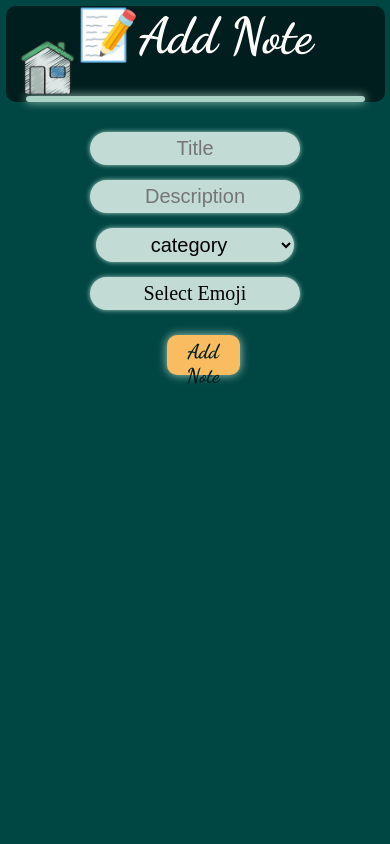
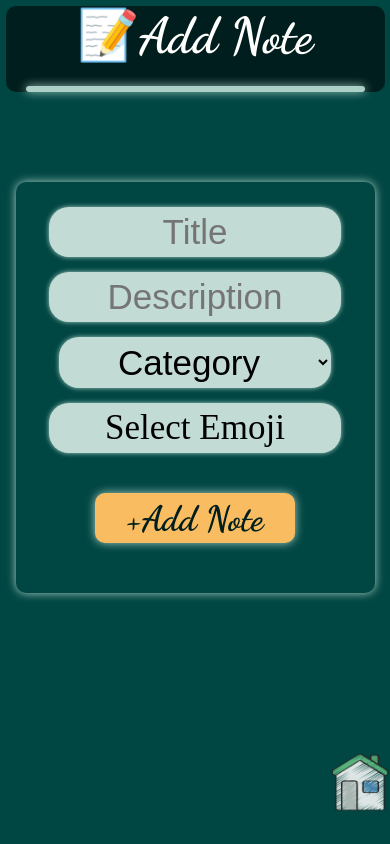
Before and after one commit to prathamagre/NoteBox, a React app: page /add in a window 390 px wide. Built offline with nearby package versions, Linux system fonts and the light colour scheme; a web font is replaced by a local one.

Commit message:
Add note page added

```diff
--- a/src/components/HomeButton/HomeButton.css
+++ b/src/components/HomeButton/HomeButton.css
@@ -1,9 +1,8 @@
 .homebtn-img{
-    height: 60px;
+    height: 50px;
     margin: 0 20px;
     cursor: pointer;
-    top: 30px;
-    left: 10px;
+    top: 110px;
     position: fixed;
 
 }
@@ -16,9 +15,9 @@
 @media screen and (max-width:500px){
     .homebtn-img{
         position: fixed;
-        bottom: 8px;
-        right: 8px;
+        top: 88vh;
+        left: 38vh;
         margin: 10px;
-        height: 55px;
+        height: 58px;
     }
 }
--- a/src/views/Add/add.css
+++ b/src/views/Add/add.css
@@ -3,10 +3,18 @@ h2{
     height: 60px;
 }
 
+.user-input-container{
+    margin: 90px 200px 0 200px;
+    border: none #abd1c6;
+    box-shadow: 0 0 10px 0 #abd1c6;
+    padding: 10px;
+    border-radius: 10px;
+}
+
 .user-input{
-    width: 50%;
+    width: 60%;
     display: block;
-    font-size: 20px;
+    font-size: 35px;
     margin: 15px auto;
     border-radius: 20px;
     padding: 5px 10px;
@@ -18,9 +26,9 @@ h2{
 }
 
 .user-input-category{
-    width: 52%;
+    width: 62%;
     display: block;
-    font-size: 20px;
+    font-size: 35px;
     margin: 15px auto;
     border-radius: 20px;
     padding: 5px 10px;
@@ -30,10 +38,13 @@ h2{
     background-color: #c2dcd5;
 }
 
-.addpge-btn-container{
-    margin: 10px auto;
-    width: 15%;
-    display: flex;
+.add-action-btn{
+   display: block;
+   margin: 40px auto;
+   height: 50px;
+   width: 200px;
+   padding-bottom: 30px;
+   font-size: 35px;
 }
 
 .emoji-picker{
@@ -41,3 +52,25 @@ h2{
     top: 110px;
     left: 35%;
 }
+
+@media screen and (max-width:500px){
+    .user-input-category{
+        width: 85%;
+    }
+
+    .user-input{
+        width: 80%;
+    }
+    .user-input-container{
+            margin: 90px 10px 0 10px;
+        }
+    h2{
+        margin: 0;
+        height: 50px;
+    }
+    .emoji-picker{
+        position: fixed !important;
+        top: 110px;
+        left: 10%;
+    }
+}
--- a/src/views/Add/add.js
+++ b/src/views/Add/add.js
@@ -2,6 +2,7 @@ import React, { useState } from 'react'
 import './add.css'
 import HomeButton from '../../components/HomeButton/HomeButton'
 import EmojiPicker, { Emoji } from 'emoji-picker-react';
+import toast, { Toaster } from 'react-hot-toast';
 
 function Add() {
   const [title, setTitle] = useState("");
@@ -10,12 +11,34 @@ function Add() {
   const [emoji, setEmoji] = useState("");
   const [openEmojiDialog, setOpenEmojiDialog] = useState(false);
 
+  const addNote = () => {
+    const notes = JSON.parse(localStorage.getItem("notes")) || [];
+
+    const noteObject = {
+      title,
+      decription,
+      category,
+      emoji,
+    };
+
+    notes.push(noteObject);
+
+    localStorage.setItem("notes", JSON.stringify(notes));
+
+    toast.success("Note added succesfully!");
+
+    setTitle("");
+    setCategory("");
+    setDescription("");
+    setEmoji("");
+  };
+
   return (
     <div>
       <div className="secondary">
         <h2 className="text-center highlight">📝Add Note</h2><hr></hr>
       </div>
-
+      <div className="user-input-container">
         <input
           type="text"
           placeholder="Title"
@@ -38,8 +61,14 @@ function Add() {
           className="user-input"
         />
 
-      <select className="user-input user-input-category">
-        <option>category</option>
+        <select className="user-input user-input-category"
+          value={category}
+          onChange={(e) => {
+            console.log(e.target.value);
+            setCategory(e.target.value);
+          }}
+        >
+          <option value="">Category</option>
           <option value="shopping">Shopping</option>
           <option value="health">Health</option>
           <option value="learning">Learning</option>
@@ -49,34 +78,28 @@ function Add() {
 
         <div className="user-input" onClick={() => setOpenEmojiDialog(true)}
         >
-        {emoji? emoji:"Select Emoji"}
+          {emoji ? emoji : "Select Emoji"}
         </div>
 
         <EmojiPicker
           open={openEmojiDialog}
-          height={"400px"}
+          height={"350px"}
+          width={""}
           Theme={"dark"}
           onEmojiClick={(emojiObject) => {
             setEmoji(emojiObject.emoji)
             setOpenEmojiDialog(false)
           }}
-          className="emoji-picker"/>
+          className="emoji-picker" />
 
-      <div className="addpge-btn-container">
+
         <button
           type="button"
-          onClick={() => {
-            setTitle("");
-            setCategory("");
-            setDescription("");
-            setEmoji("");
-          }}
-          className="action-btn">
-          Add Note
+          onClick={addNote}
+          className="action-btn add-action-btn">
+          +Add Note
         </button>
-
       </div>
-
       <HomeButton />
     </div>
   );
```
Lines whose indentation alone changed are shown as unchanged.
